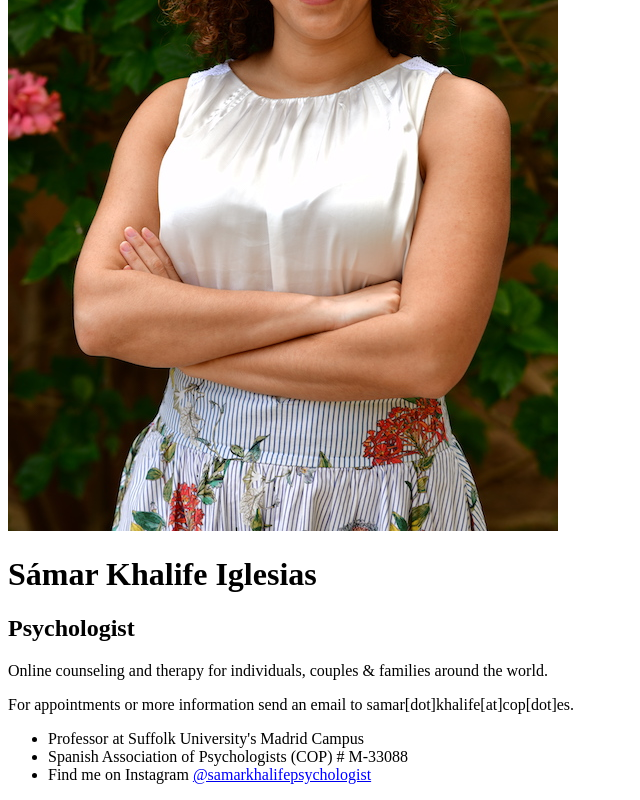
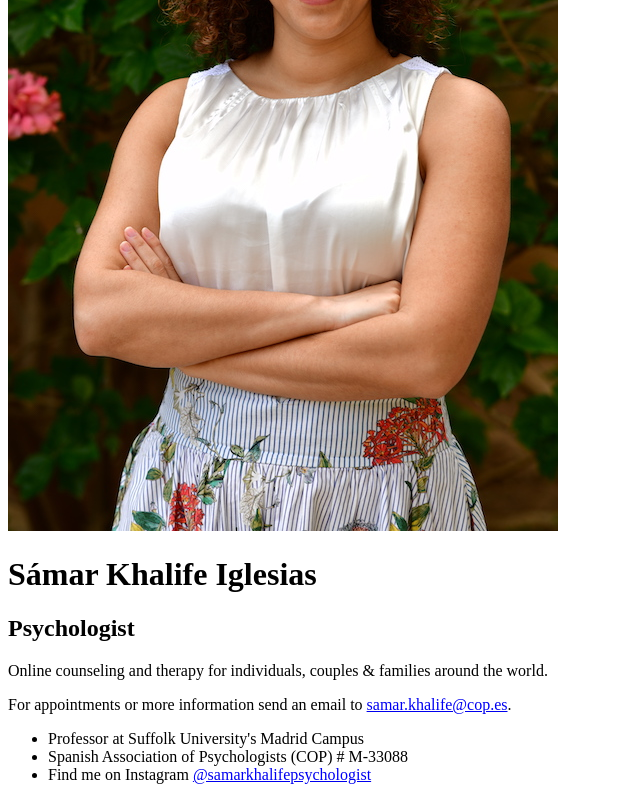
Before and after one commit to nizaroni/samarkhalifeiglesias.com, a plain HTML site: page index.html in a window 1280 px wide. Shown: the part 303-1103 px from the top of the page, without its empty margins (0-640 px from the left). Drawn offline with Linux system fonts and the light colour scheme.

Commit message:
:sparkles: Add real email and mailto link with JavaScript
Real email is Base64 encoded inside the HTML.

```diff
--- a/index.html
+++ b/index.html
@@ -10,7 +10,10 @@
 			<h1>Sámar Khalife Iglesias</h1>
 			<h2>Psychologist</h2>
 			<p>Online counseling and therapy for individuals, couples &amp; families around the world.</p>
-			<p>For appointments or more information send an email to samar[dot]khalife[at]cop[dot]es.</p>
+			<p>
+				For appointments or more information send an email to
+				<span data-email="c2FtYXIua2hhbGlmZUBjb3AuZXM=">samar[dot]khalife[at]cop[dot]es</span>.
+			</p>
 
 			<ul>
 				<li>Professor at Suffolk University's Madrid Campus</li>
@@ -21,5 +24,7 @@
 				</li>
 			</ul>
 		</div>
+
+		<script src="script.js"></script>
 	</body>
 </html>
--- /dev/null
+++ b/script.js
@@ -0,0 +1,13 @@
+document
+	.querySelectorAll('[data-email]')
+	.forEach(function replaceEmail (element) {
+		const realEmail = atob(element.dataset.email)
+
+		const a = document.createElement('a')
+		a.innerText = realEmail
+		a.href = 'mailto:' + realEmail
+
+		const parent = element.parentNode
+		parent.insertBefore(a, element)
+		parent.removeChild(element)
+	})
```
